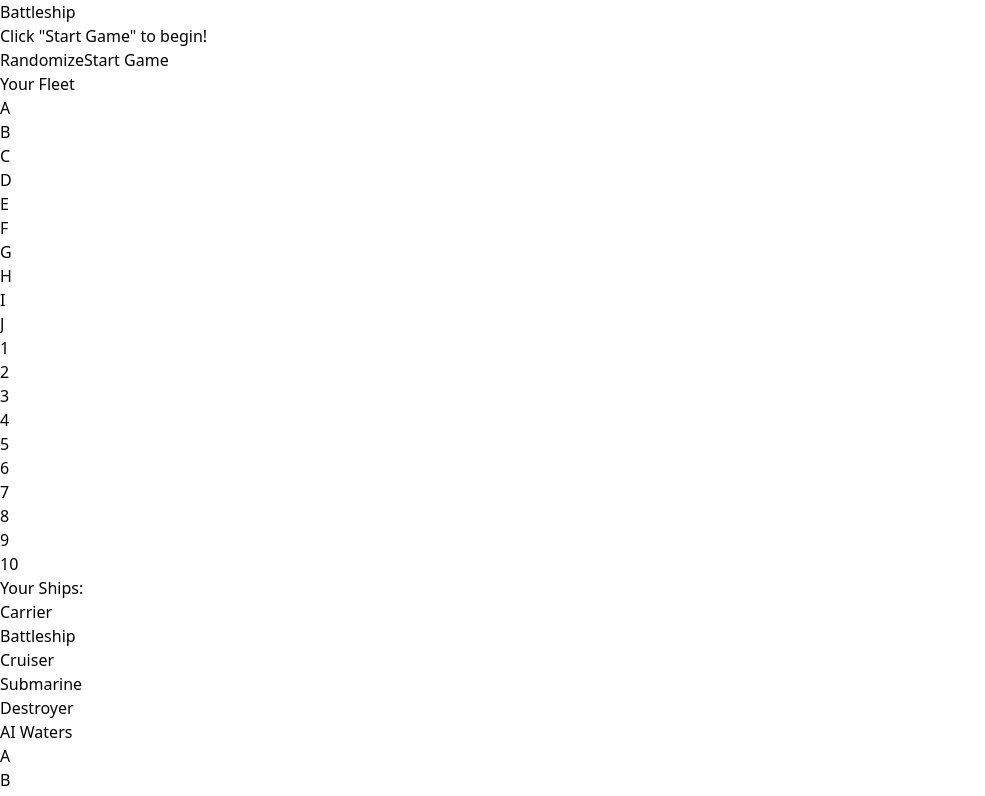
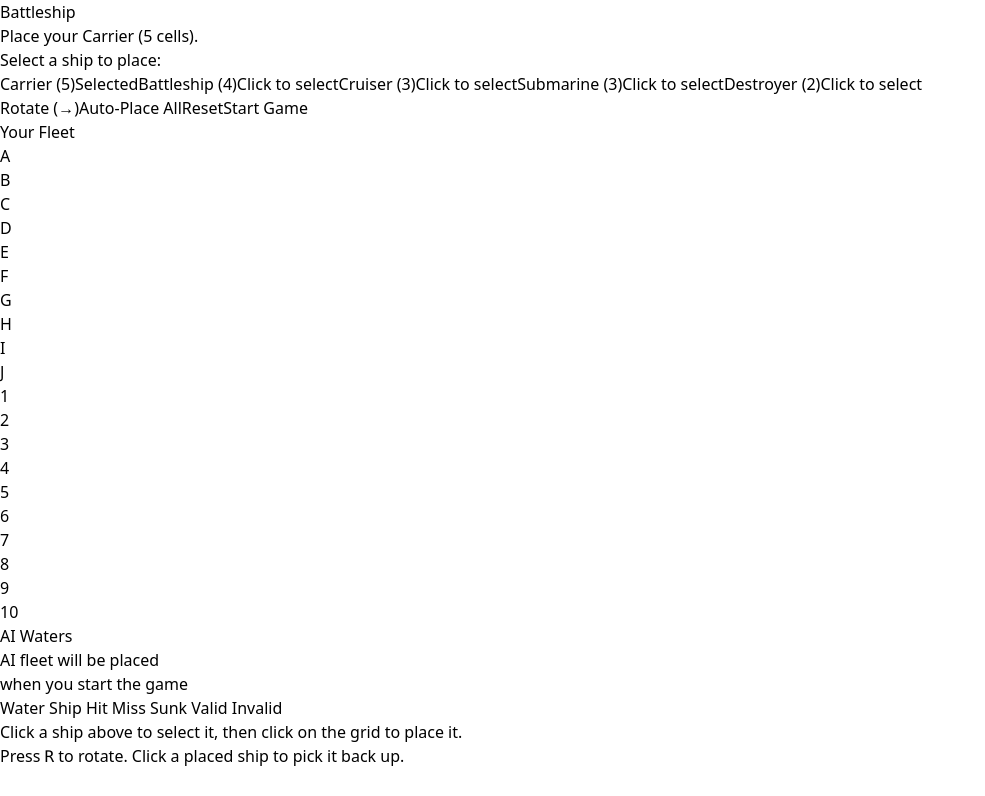
Before and after one commit to sofiasepielli/Battleship-game, a React (Vite) app: page / in a window 1280 px wide. Shown: the top 796 px of the page, without its empty margins (0-985 px from the left). Built offline with nearby package versions, Linux system fonts and the light colour scheme.

Commit message:
build placement UI with ship panel, rotate, auto-place, and start game flow
Co-Authored-By: Sofia Sepielli <sofiasepielli@gmail.com>

```diff
--- a/src/App.tsx
+++ b/src/App.tsx
@@ -1,9 +1,9 @@
-import { useReducer, useEffect, useCallback } from 'react';
+import { useReducer, useEffect, useCallback, useMemo } from 'react';
 import { Board } from './components/Board';
 import { gameReducer } from './gameReducer';
-import { generateRandomShips } from './lib/shipPlacement';
 import { getAIShot } from './lib/aiPlayer';
-import { GameState } from './lib/types';
+import { GameState, ShipType, SHIP_SIZES, SHIP_NAMES } from './lib/types';
+import { isValidPlacement, getShipPositions, getOccupiedPositions } from './lib/shipPlacement';
 
 const initialState: GameState = {
   player: {
@@ -29,26 +29,38 @@ const initialState: GameState = {
     shots: new Set(),
   },
   currentTurn: 'player',
-  gameStatus: 'setup',
+  gameStatus: 'placement',
   lastHit: null,
-  message: 'Click "Randomize" to place ships.',
+  message: 'Place your Carrier (5 cells).',
   aiTargetQueue: [],
   aiMode: 'hunt',
+  placement: {
+    selectedShipType: 'carrier',
+    orientation: 'horizontal',
+    placedShips: [],
+    hoverCell: null,
+  },
 };
+
+const ALL_SHIP_TYPES: ShipType[] = ['carrier', 'battleship', 'cruiser', 'submarine', 'destroyer'];
 
 function App() {
   const [gameState, dispatch] = useReducer(gameReducer, initialState);
 
-  const placeNewShips = useCallback(() => {
-    const playerShips = generateRandomShips();
-    const aiShips = generateRandomShips();
-    dispatch({ type: 'PLACE_SHIPS', playerShips, aiShips });
-  }, []);
+  // Handle keyboard shortcut for rotation
+  useEffect(() => {
+    const handleKeyDown = (e: KeyboardEvent) => {
+      if (e.key === 'r' || e.key === 'R') {
+        if (gameState.gameStatus === 'placement') {
+          dispatch({ type: 'TOGGLE_ORIENTATION' });
+        }
+      }
+    };
+    window.addEventListener('keydown', handleKeyDown);
+    return () => window.removeEventListener('keydown', handleKeyDown);
+  }, [gameState.gameStatus]);
 
-  useEffect(() => {
-    placeNewShips();
-  }, [placeNewShips]);
-
+  // AI turn effect
   useEffect(() => {
     if (gameState.gameStatus === 'aiTurn') {
       const timer = setTimeout(() => {
@@ -58,7 +70,6 @@ function App() {
           dispatch({ type: 'AI_SHOT', row, col });
         }
       }, 400);
-
       return () => clearTimeout(timer);
     }
   }, [gameState.gameStatus, gameState.aiTargetQueue]);
@@ -69,9 +80,23 @@ function App() {
     }
   };
 
-  const handleRandomize = () => {
-    placeNewShips();
-  };
+  const handlePlacementClick = useCallback((row: number, col: number) => {
+    if (gameState.gameStatus === 'placement' && gameState.placement.selectedShipType) {
+      dispatch({ type: 'PLACE_SHIP_MANUAL', row, col });
+    }
+  }, [gameState.gameStatus, gameState.placement.selectedShipType]);
+
+  const handlePlacementHover = useCallback((row: number, col: number) => {
+    if (gameState.gameStatus === 'placement') {
+      dispatch({ type: 'SET_HOVER', row, col });
+    }
+  }, [gameState.gameStatus]);
+
+  const handlePlacementLeave = useCallback(() => {
+    if (gameState.gameStatus === 'placement') {
+      dispatch({ type: 'CLEAR_HOVER' });
+    }
+  }, [gameState.gameStatus]);
 
   const handleStartGame = () => {
     dispatch({ type: 'START_GAME' });
@@ -79,14 +104,46 @@ function App() {
 
   const handleResetGame = () => {
     dispatch({ type: 'RESET_GAME' });
-    placeNewShips();
   };
 
+  const handlePickUpShip = (shipType: ShipType) => {
+    dispatch({ type: 'PICK_UP_SHIP', shipType });
+  };
+
+  // Compute preview cells for placement hover
+  const { previewCells, previewValid } = useMemo(() => {
+    if (
+      gameState.gameStatus !== 'placement' ||
+      !gameState.placement.selectedShipType ||
+      !gameState.placement.hoverCell
+    ) {
+      return { previewCells: undefined, previewValid: undefined };
+    }
+
+    const { selectedShipType, orientation, placedShips, hoverCell } = gameState.placement;
+    const size = SHIP_SIZES[selectedShipType];
+    const [hoverRow, hoverCol] = hoverCell;
+    const occupied = getOccupiedPositions(placedShips);
+    const valid = isValidPlacement(hoverRow, hoverCol, size, orientation, occupied);
+    const positions = getShipPositions(hoverRow, hoverCol, size, orientation);
+    const cells = new Set<string>();
+    positions.forEach(([r, c]) => {
+      if (r >= 0 && r < 10 && c >= 0 && c < 10) {
+        cells.add(`${r},${c}`);
+      }
+    });
+
+    return { previewCells: cells, previewValid: valid };
+  }, [gameState.gameStatus, gameState.placement]);
+
   const isGameOver = gameState.gameStatus === 'playerWon' || gameState.gameStatus === 'aiWon';
+  const isPlacement = gameState.gameStatus === 'placement';
+  const isPlaying = gameState.gameStatus === 'playerTurn' || gameState.gameStatus === 'aiTurn';
 
   const playerShipsSunk = gameState.player.ships.filter(s => s.sunk).length;
   const aiShipsSunk = gameState.ai.ships.filter(s => s.sunk).length;
   const totalShips = gameState.player.ships.length;
+  const allShipsPlaced = gameState.placement.placedShips.length === 5;
 
   return (
     <div className="min-h-screen bg-gradient-to-b from-blue-900 to-blue-700 py-6 px-4">
@@ -94,7 +151,7 @@ function App() {
         <h1 className="text-4xl font-bold text-center mb-2 text-white tracking-wide">Battleship</h1>
 
         {/* Score bar */}
-        {gameState.gameStatus !== 'setup' && totalShips > 0 && (
+        {(isPlaying || isGameOver) && totalShips > 0 && (
           <div className="flex justify-center gap-8 mb-4 text-sm font-medium text-blue-100">
             <span>Your sunk: {playerShipsSunk}/{totalShips}</span>
             <span>AI sunk: {aiShipsSunk}/{totalShips}</span>
@@ -107,40 +164,110 @@ function App() {
             gameState.gameStatus === 'playerWon' ? 'bg-green-600' :
             gameState.gameStatus === 'aiWon' ? 'bg-red-600' :
             gameState.gameStatus === 'aiTurn' ? 'bg-yellow-600' :
+            isPlacement ? 'bg-indigo-600' :
             'bg-blue-600'
           }`}>
             {gameState.message}
           </div>
         </div>
 
-        {/* Game Controls */}
-        <div className="flex justify-center gap-4 mb-6">
-          {gameState.gameStatus === 'setup' && (
-            <>
+        {/* Placement Controls */}
+        {isPlacement && (
+          <div className="flex flex-col items-center gap-4 mb-6">
+            {/* Ship Selection Panel */}
+            <div className="bg-white/90 rounded-lg p-4 shadow-md w-full max-w-md">
+              <h3 className="font-semibold mb-3 text-gray-800 text-center">Select a ship to place:</h3>
+              <div className="space-y-2">
+                {ALL_SHIP_TYPES.map(shipType => {
+                  const isPlaced = gameState.placement.placedShips.some(s => s.type === shipType);
+                  const isSelected = gameState.placement.selectedShipType === shipType;
+                  return (
                     <button
-                onClick={handleRandomize}
-                className="px-6 py-2 bg-blue-500 text-white rounded-lg hover:bg-blue-400 transition-colors font-semibold shadow-md"
+                      key={shipType}
+                      onClick={() => {
+                        if (isPlaced) {
+                          handlePickUpShip(shipType);
+                        } else {
+                          dispatch({ type: 'SELECT_SHIP', shipType });
+                        }
+                      }}
+                      className={`w-full flex items-center justify-between px-3 py-2 rounded-lg text-sm font-medium transition-colors ${
+                        isSelected
+                          ? 'bg-indigo-600 text-white'
+                          : isPlaced
+                          ? 'bg-green-100 text-green-800 hover:bg-green-200 border border-green-300'
+                          : 'bg-gray-100 text-gray-700 hover:bg-gray-200 border border-gray-300'
+                      }`}
                     >
-                Randomize
+                      <span className="flex items-center gap-2">
+                        <span className="flex gap-0.5">
+                          {Array.from({ length: SHIP_SIZES[shipType] }, (_, i) => (
+                            <span
+                              key={i}
+                              className={`inline-block w-3 h-3 rounded-sm ${
+                                isSelected ? 'bg-white/80' : isPlaced ? 'bg-green-600' : 'bg-gray-400'
+                              }`}
+                            />
+                          ))}
+                        </span>
+                        <span>{SHIP_NAMES[shipType]} ({SHIP_SIZES[shipType]})</span>
+                      </span>
+                      <span className="text-xs">
+                        {isPlaced ? '✓ Placed (click to move)' : isSelected ? 'Selected' : 'Click to select'}
+                      </span>
+                    </button>
+                  );
+                })}
+              </div>
+            </div>
+
+            {/* Action Buttons */}
+            <div className="flex flex-wrap justify-center gap-3">
+              <button
+                onClick={() => dispatch({ type: 'TOGGLE_ORIENTATION' })}
+                className="px-4 py-2 bg-indigo-500 text-white rounded-lg hover:bg-indigo-400 transition-colors font-semibold shadow-md text-sm"
+                title="Press R to rotate"
+              >
+                Rotate ({gameState.placement.orientation === 'horizontal' ? '→' : '↓'})
+              </button>
+              <button
+                onClick={() => dispatch({ type: 'AUTO_PLACE' })}
+                className="px-4 py-2 bg-blue-500 text-white rounded-lg hover:bg-blue-400 transition-colors font-semibold shadow-md text-sm"
+              >
+                Auto-Place All
+              </button>
+              <button
+                onClick={() => dispatch({ type: 'RESET_PLACEMENT' })}
+                className="px-4 py-2 bg-gray-500 text-white rounded-lg hover:bg-gray-400 transition-colors font-semibold shadow-md text-sm"
+              >
+                Reset
               </button>
               <button
                 onClick={handleStartGame}
-                className="px-6 py-2 bg-green-500 text-white rounded-lg hover:bg-green-400 transition-colors font-semibold shadow-md"
+                disabled={!allShipsPlaced}
+                className={`px-6 py-2 rounded-lg font-semibold shadow-md text-sm transition-colors ${
+                  allShipsPlaced
+                    ? 'bg-green-500 text-white hover:bg-green-400'
+                    : 'bg-gray-300 text-gray-500 cursor-not-allowed'
+                }`}
               >
                 Start Game
               </button>
-            </>
+            </div>
+          </div>
         )}
 
+        {/* Playing Controls */}
         {isGameOver && (
+          <div className="flex justify-center gap-4 mb-6">
             <button
               onClick={handleResetGame}
               className="px-6 py-2 bg-purple-500 text-white rounded-lg hover:bg-purple-400 transition-colors font-semibold shadow-md"
             >
               Play Again
             </button>
+          </div>
         )}
-        </div>
 
         {/* Game Boards */}
         <div className="flex flex-col lg:flex-row justify-center items-start gap-8 lg:gap-12">
@@ -150,10 +277,16 @@ function App() {
               player={gameState.player}
               title="Your Fleet"
               isPlayerBoard={true}
-              isClickable={false}
+              isClickable={isPlacement && !!gameState.placement.selectedShipType}
+              onCellClick={isPlacement ? handlePlacementClick : undefined}
+              onCellHover={isPlacement ? handlePlacementHover : undefined}
+              onCellLeave={isPlacement ? handlePlacementLeave : undefined}
+              previewCells={previewCells}
+              previewValid={previewValid}
             />
 
-            {/* Ship Status */}
+            {/* Ship Status (during playing/gameOver) */}
+            {!isPlacement && (
               <div className="mt-4 bg-white/90 rounded-lg p-4 shadow-md w-full max-w-xs">
                 <h3 className="font-semibold mb-2 text-gray-800">Your Ships:</h3>
                 <div className="space-y-1">
@@ -180,9 +313,11 @@ function App() {
                   ))}
                 </div>
               </div>
+            )}
           </div>
 
-          {/* AI Board */}
+          {/* AI Board - hidden during placement */}
+          {!isPlacement && (
             <div className="flex flex-col items-center">
               <Board
                 player={gameState.ai}
@@ -220,6 +355,19 @@ function App() {
                 </div>
               </div>
             </div>
+          )}
+
+          {/* Placeholder during placement */}
+          {isPlacement && (
+            <div className="flex flex-col items-center">
+              <h2 className="text-xl font-bold mb-4 text-gray-800">AI Waters</h2>
+              <div className="w-[326px] h-[326px] sm:w-[366px] sm:h-[366px] bg-blue-200/30 rounded-lg border-2 border-dashed border-blue-300/50 flex items-center justify-center">
+                <p className="text-blue-200 text-sm text-center px-4">
+                  AI fleet will be placed<br />when you start the game
+                </p>
+              </div>
+            </div>
+          )}
         </div>
 
         {/* Legend */}
@@ -230,14 +378,20 @@ function App() {
             <span className="flex items-center gap-1"><span className="inline-block w-4 h-4 bg-red-600 border border-gray-400 rounded-sm" /> Hit</span>
             <span className="flex items-center gap-1"><span className="inline-block w-4 h-4 bg-gray-300 border border-gray-400 rounded-sm" /> Miss</span>
             <span className="flex items-center gap-1"><span className="inline-block w-4 h-4 bg-red-800 border border-gray-400 rounded-sm" /> Sunk</span>
+            {isPlacement && (
+              <>
+                <span className="flex items-center gap-1"><span className="inline-block w-4 h-4 bg-green-400 border border-green-600 rounded-sm" /> Valid</span>
+                <span className="flex items-center gap-1"><span className="inline-block w-4 h-4 bg-red-400 border border-red-600 rounded-sm" /> Invalid</span>
+              </>
+            )}
           </div>
         </div>
 
         {/* Game Instructions */}
-        {gameState.gameStatus === 'setup' && (
+        {isPlacement && (
           <div className="mt-6 text-center text-blue-200">
-            <p className="mb-2">Click &quot;Randomize&quot; to generate new ship positions, then &quot;Start Game&quot; to begin!</p>
-            <p className="text-sm text-blue-300">Click on the AI&apos;s grid to fire during your turn.</p>
+            <p className="mb-2">Click a ship above to select it, then click on the grid to place it.</p>
+            <p className="text-sm text-blue-300">Press <kbd className="px-1.5 py-0.5 bg-blue-800 rounded text-blue-100 text-xs">R</kbd> to rotate. Click a placed ship to pick it back up.</p>
           </div>
         )}
       </div>
```
Lines whose indentation alone changed are shown as unchanged.
